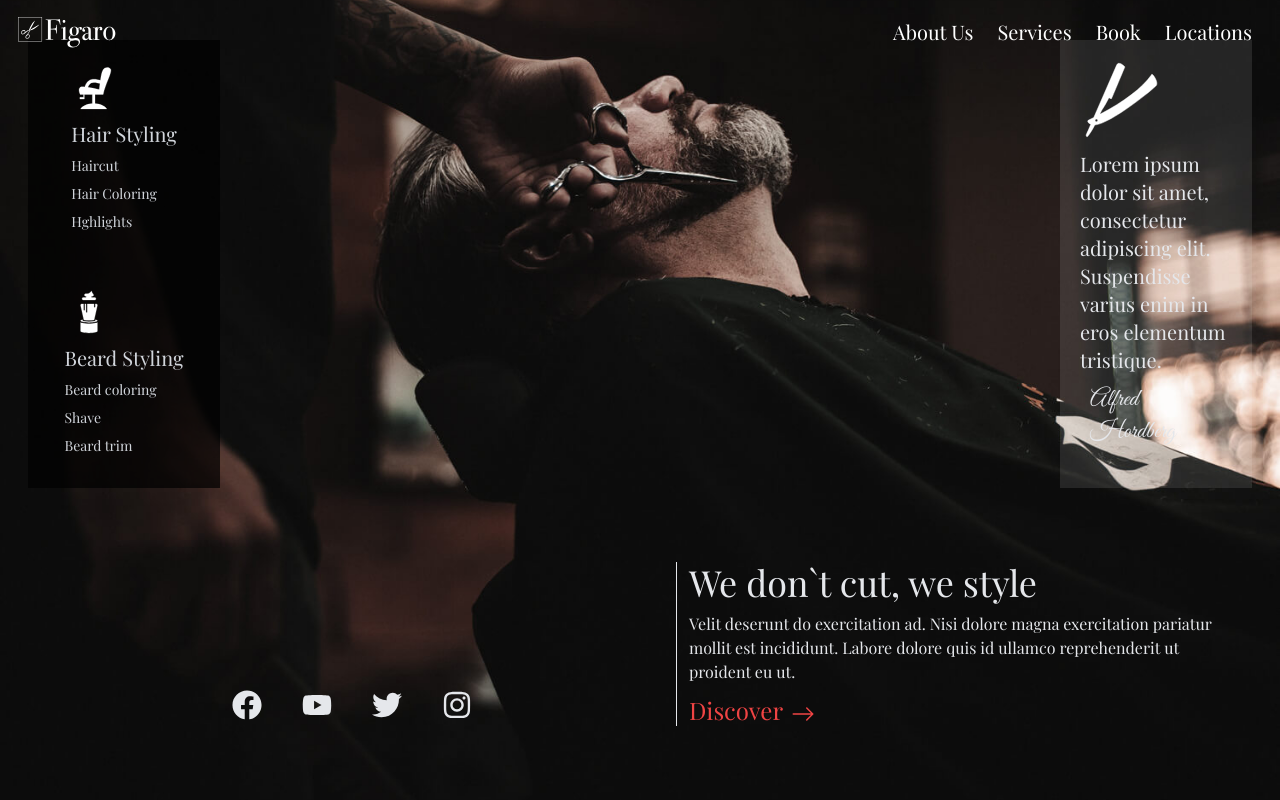
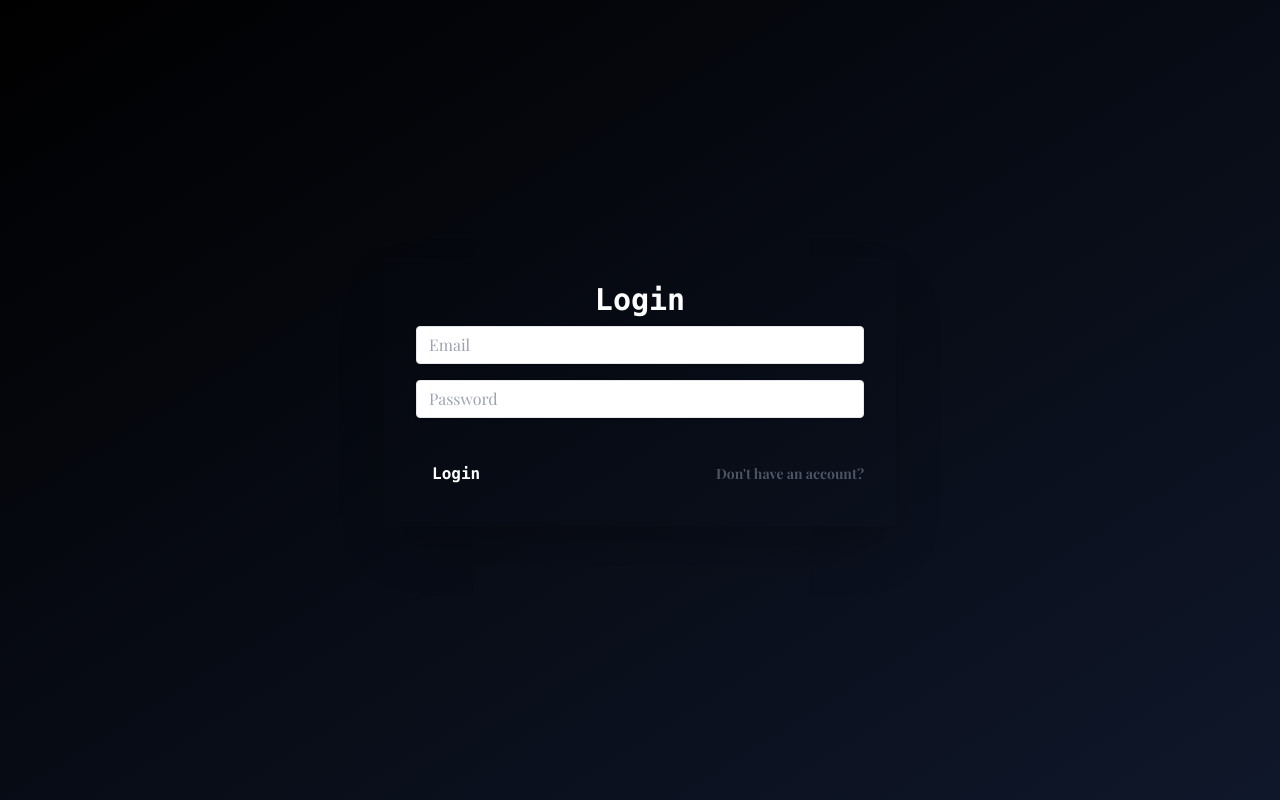
Before and after one commit to nedim-bajric/figaro, a React (Create React App) app: page / in a window 1280 px wide. Shown: the top 800 px of the page. Built offline with nearby package versions, Linux system fonts and the light colour scheme.

Commit message:
login done

```diff
--- a/package.json
+++ b/package.json
@@ -3,15 +3,19 @@
   "version": "0.1.0",
   "private": true,
   "dependencies": {
+    "@reduxjs/toolkit": "^1.7.1",
     "@testing-library/jest-dom": "^5.16.1",
     "@testing-library/react": "^12.1.2",
     "@testing-library/user-event": "^13.5.0",
+    "firebase": "^9.6.5",
     "react": "^17.0.2",
     "react-dom": "^17.0.2",
     "react-icons": "^4.3.1",
+    "react-redux": "^7.2.6",
     "react-router-dom": "^6.2.1",
     "react-scripts": "5.0.0",
     "react-scroll": "^1.8.4",
+    "redux": "^4.1.2",
     "swiper": "^7.4.1",
     "web-vitals": "^2.1.4"
   },
--- a/src/components/Header/Header.jsx
+++ b/src/components/Header/Header.jsx
@@ -2,6 +2,7 @@ import React, { useState } from "react";
 import Logo from "../../assets/logo_white.svg";
 import { GiHamburgerMenu } from "react-icons/gi";
 import { Link } from "react-scroll";
+import { useNavigate } from "react-router-dom";
 const Header = ({ executeScroll }) => {
   const [dropdown, setDropdown] = useState(false);
   const [scroll, setScroll] = useState(false);
@@ -12,7 +13,7 @@ const Header = ({ executeScroll }) => {
       setScroll(false);
     }
   };
-
+  const navigate = useNavigate();
   return (
     <div
       className={`header fixed top-o w-screen h-16  ${
@@ -63,6 +64,15 @@ const Header = ({ executeScroll }) => {
           >
             Locations
           </Link>
+          <span
+            className="mx-3 cursor-pointer hover:scale-125 duration-700"
+            onClick={() => {
+              window.localStorage.clear();
+              window.location.reload();
+            }}
+          >
+            Logout
+          </span>
         </div>
         <div
           className="hamburger-menu-container xl:hidden xxl:hidden"
--- /dev/null
+++ b/src/components/Login/Login.jsx
@@ -0,0 +1,101 @@
+import React, { useState } from "react";
+import { useDispatch, useSelector } from "react-redux";
+import { setActiveUser, selectToken } from "../../redux/slices/userSlice";
+import { signInWithEmailAndPassword } from "firebase/auth";
+import { auth } from "../../firebase";
+import { Navigate, Link } from "react-router-dom";
+const Login = ({ reg, setReg }) => {
+  const [email, setEmail] = useState("");
+  const [password, setPassword] = useState("");
+  const [message, setMessage] = useState("");
+  const dispatch = useDispatch();
+  const token = useSelector(selectToken);
+  const login = async (e) => {
+    try {
+      const user = await signInWithEmailAndPassword(auth, email, password);
+      window.localStorage.setItem("token", user.user.accessToken);
+      dispatch(
+        setActiveUser({
+          token: user.user.accessToken,
+        })
+      );
+    } catch (error) {
+      setMessage(error.message);
+    }
+  };
+  return (
+    <div className="login relative w-screen h-screen flex items-center justify-center bg-gradient-to-tl from-slate-900 to-black">
+      <div className="w-full max-w-xs xl:max-w-lg xxl:max-w-xl ">
+        <form className=" shadow-2xl rounded px-8 pt-6 pb-8 mb-4 ">
+          <h1 className="text-white font-bold font-mono text-center text-3xl mb-2 ">
+            Login
+          </h1>
+          <div className="mb-4  ">
+            <input
+              className="shadow  appearance-none border rounded w-full py-2 px-3 text-black leading-tight focus:outline-none focus:shadow-outline"
+              id="email"
+              type="text"
+              placeholder="Email"
+              onChange={(e) => setEmail(e.target.value)}
+            />
+          </div>
+          <div className="mb-6 ">
+            <input
+              className="shadow appearance-none border  rounded w-full py-2 px-3 text-black mb-3 leading-tight focus:outline-none focus:shadow-outline"
+              id="password"
+              type="password"
+              placeholder="Password"
+              onChange={(e) => setPassword(e.target.value)}
+            />
+          </div>
+          <div className="flex items-center justify-between">
+            <button
+              className="bg-red transition-colors duration-500 hover:bg-white hover:text-black font-mono text-white font-bold py-2 px-4 rounded focus:outline-none focus:shadow-outline"
+              type="button"
+              onClick={email?.length > 0 && password?.length > 0 ? login : null}
+            >
+              Login
+            </button>
+            <span
+              className="inline-block cursor-pointer align-baseline font-bold text-sm transition-colors duration-500 text-gray-600 hover:text-white"
+              href="#"
+              onClick={() => setReg(!reg)}
+            >
+              Don't have an account?
+            </span>
+          </div>
+        </form>
+      </div>
+      {message?.length > 0 ? (
+        <div className="modal absolute xxl:max-w-xl w-full h-fit p-12 bg-gray-100 rounded-3xl flex flex-col items-center justify-start">
+          <h1 className="font-mono text-6xl font-bold ">Warning</h1>
+          {message?.includes("user-not-found") ? (
+            <span className=" m-10 text-2xl text-center font-semibold">
+              User not found. You may have entered incorrect information. If you
+              don't have an account, please{" "}
+              <Link to="/register" className="text-red-500 underline font-bold">
+                create one.
+              </Link>
+            </span>
+          ) : message?.includes("invalid-email") ? (
+            <span className="m-10 text-2xl text-center font-semibold">
+              You entered incorrect e-mail. Please try again.
+            </span>
+          ) : message?.includes("wrong-password") ? (
+            <span className="m-10 text-2xl text-center font-semibold">
+              You entered incorrect password. Please try again.
+            </span>
+          ) : null}
+          <button
+            className="bg-red-500 text-2xl font-bold py-2 px-5 uppercase cursor-pointer text-white"
+            onClick={() => setMessage("")}
+          >
+            close
+          </button>
+        </div>
+      ) : null}
+    </div>
+  );
+};
+
+export default Login;
--- /dev/null
+++ b/src/components/Register/Register.js
@@ -0,0 +1,7 @@
+import React from "react";
+
+const Register = () => {
+  return <div>REGAREGA</div>;
+};
+
+export default Register;
--- a/src/container/pages/sections/Locations.js
+++ b/src/container/pages/sections/Locations.js
@@ -9,7 +9,7 @@ const Locations = () => {
     >
       <div className="wrapper w-full h-full py-20 xl:flex xxl:flex xxl:items-center">
         {data.map((item) => (
-          <Card item={item} />
+          <Card item={item} key={item.id} />
         ))}
       </div>
     </div>
--- /dev/null
+++ b/src/firebase.js
@@ -0,0 +1,13 @@
+import { initializeApp } from "firebase/app";
+import { getAuth } from "firebase/auth";
+
+const firebaseConfig = {
+  apiKey: "AIzaSyDF0S1ysEypU1vER0qlvdlY_ndcC9eMXxs",
+  authDomain: "figaro-ea217.firebaseapp.com",
+  projectId: "figaro-ea217",
+  storageBucket: "figaro-ea217.appspot.com",
+  messagingSenderId: "655818831842",
+  appId: "1:655818831842:web:acbf505958f28be3b8abbb",
+};
+const app = initializeApp(firebaseConfig);
+export const auth = getAuth(app);
--- a/src/index.js
+++ b/src/index.js
@@ -5,12 +5,16 @@ import "./style/Global.css";
 import App from "./App";
 import reportWebVitals from "./reportWebVitals";
 import { BrowserRouter as Router } from "react-router-dom";
+import { Provider } from "react-redux";
+import store from "./redux/store";
 ReactDOM.render(
-  <Router>
-    <React.StrictMode>
-      <App />
-    </React.StrictMode>
-  </Router>,
+  <Provider store={store}>
+    <Router>
+      <React.StrictMode>
+        <App />
+      </React.StrictMode>
+    </Router>
+  </Provider>,
   document.getElementById("root")
 );
 
--- a/src/layouts/Mainlayaout.jsx
+++ b/src/layouts/Mainlayaout.jsx
@@ -1,12 +1,27 @@
-import React from "react";
+import React, { useState } from "react";
 import Header from "../components/Header/Header";
 import FirstSection from "../container/pages/sections/FirstSection";
 import SecondSection from "../container/pages/sections/SecondSection";
 import ThirdSection from "../container/pages/sections/ThirdSection";
 import Book from "../container/pages/sections/Book";
 import Locations from "../container/pages/sections/Locations";
+import Login from "../components/Login/Login";
+import Register from "../components/Register/Register";
+import { useSelector } from "react-redux";
+import { selectToken } from "../redux/slices/userSlice";
 const Mainlayaout = () => {
+  let auth = false;
+  const token = useSelector(selectToken);
+  const [reg, setReg] = useState(false);
+  if (token) {
+    auth = true;
+  } else {
+    auth = false;
+  }
+
   return (
+    <>
+      {auth ? (
         <div className="w-screen h-full relative bg-white   ">
           <Header />
           <FirstSection />
@@ -15,6 +30,12 @@ const Mainlayaout = () => {
           <Book />
           <Locations />
         </div>
+      ) : reg ? (
+        <Register />
+      ) : (
+        <Login reg={reg} setReg={setReg} />
+      )}
+    </>
   );
 };
 
--- /dev/null
+++ b/src/redux/slices/userSlice.js
@@ -0,0 +1,22 @@
+import { createSlice } from "@reduxjs/toolkit";
+
+const initialState = {
+  token: null,
+};
+
+const userSlice = createSlice({
+  name: "user",
+  initialState,
+  reducers: {
+    setActiveUser: (state, action) => {
+      state.token = action.payload.token;
+    },
+    setUserLogOutState: (state) => {
+      state.token = null;
+    },
+  },
+});
+
+export const { setActiveUser, setUserLogOutState } = userSlice.actions;
+export const selectToken = (state) => state.user.token;
+export default userSlice.reducer;
--- /dev/null
+++ b/src/redux/store.js
@@ -0,0 +1,7 @@
+import { configureStore } from "@reduxjs/toolkit";
+import userReducer from "./slices/userSlice";
+
+const store = configureStore({
+  reducer: { user: userReducer },
+});
+export default store;
```
Also changed, not shown: 2 other files (tests, documents, lock files or other folders). Lines whose indentation alone changed are shown as unchanged.
